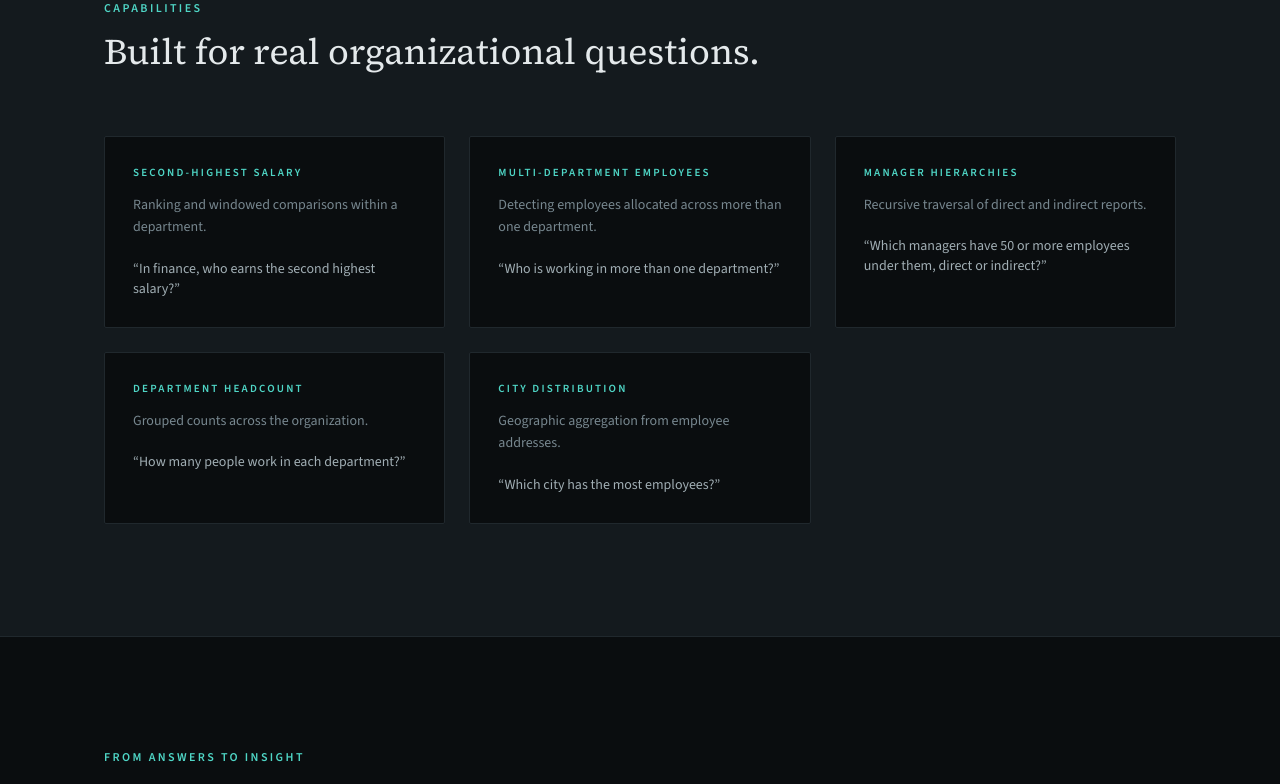
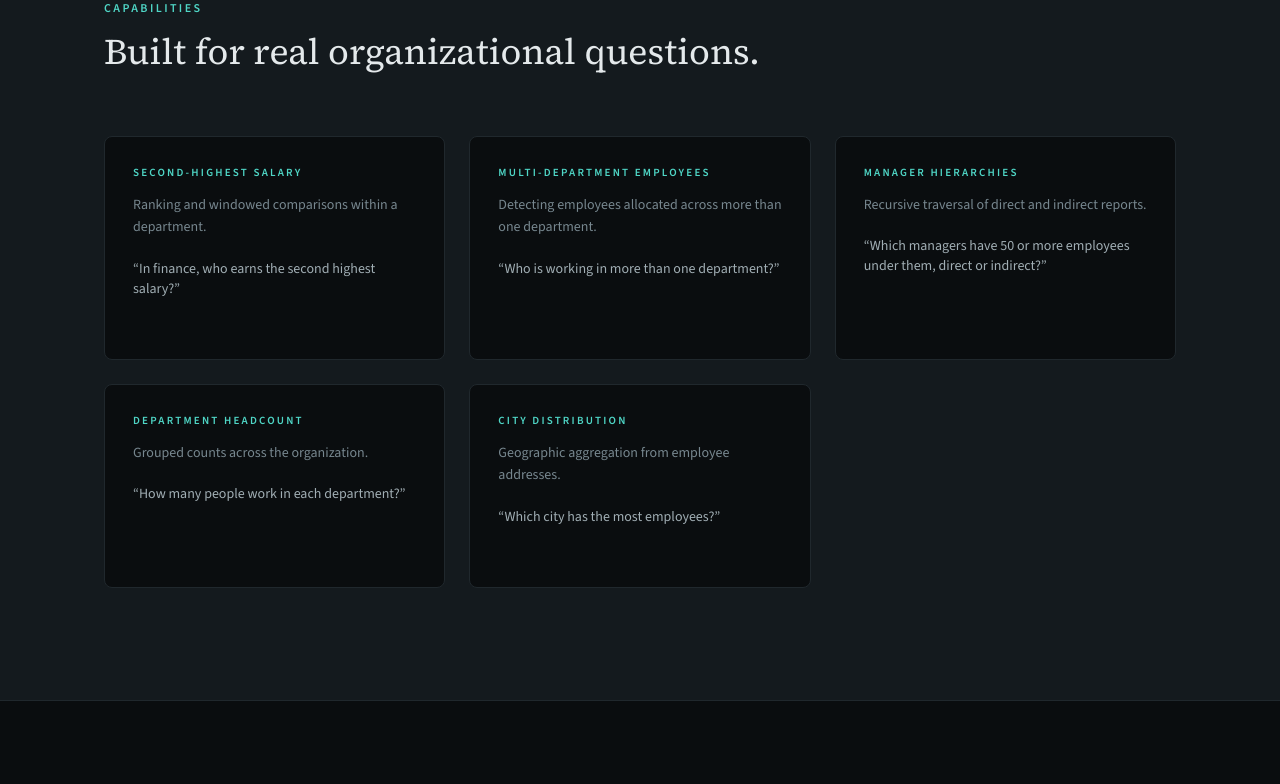
Before and after one commit to SWASTIK0405425/datamind, a Next.js app: page / in a window 1280 px wide. Shown: the part 2385-3169 px from the top of the page. Built offline with nearby package versions, Linux system fonts and the light colour scheme; no server answers.

Commit message:
redesign: example cards with hover lift, reveal stagger, ask-this affordance

```diff
--- a/components/Examples.tsx
+++ b/components/Examples.tsx
@@ -1,6 +1,7 @@
 "use client";
 
 import { askDatabase } from "@/lib/ask-bridge";
+import { Reveal } from "@/components/Reveal";
 
 const EXAMPLES = [
   {
@@ -34,26 +35,34 @@ export function Examples({ onSelect = askDatabase }: { onSelect?: (q: string) =>
   return (
     <section id="examples" className="border-t border-ink-800 bg-ink-900 py-28">
       <div className="section">
+        <Reveal>
           <p className="eyebrow mb-4">Capabilities</p>
           <h2 className="max-w-2xl font-display text-3xl text-ink-100 sm:text-4xl">
             Built for real organizational questions.
           </h2>
+        </Reveal>
 
         <div className="mt-16 grid grid-cols-1 gap-6 sm:grid-cols-2 lg:grid-cols-3">
-          {EXAMPLES.map((ex) => (
+          {EXAMPLES.map((ex, i) => (
+            <Reveal key={ex.title} delay={i * 70} className="h-full">
               <button
-              key={ex.title}
                 onClick={() => onSelect?.(ex.q)}
-              className="group flex flex-col items-start rounded-sm border border-ink-800 bg-ink-950 p-7 text-left transition-colors duration-200 hover:border-accent-500/60"
+                className="group flex h-full w-full flex-col items-start rounded-lg border border-ink-800 bg-ink-950 p-7 text-left transition-all duration-300 ease-standard hover:-translate-y-1 hover:border-accent-500/60 hover:shadow-lift"
               >
                 <span className="text-[11px] font-semibold uppercase tracking-widest2 text-accent-400">
                   {ex.title}
                 </span>
                 <p className="mt-3 text-sm leading-relaxed text-ink-400">{ex.body}</p>
-              <span className="mt-5 text-sm text-ink-300 transition-colors group-hover:text-ink-100">
+                <span className="mt-5 text-sm text-ink-300 transition-colors duration-300 ease-standard group-hover:text-ink-100">
                   “{ex.q}”
                 </span>
+                {/* Arrow that slides in on hover */}
+                <span className="mt-4 inline-flex items-center gap-1 text-xs font-semibold uppercase tracking-widest2 text-accent-400 opacity-0 transition-all duration-300 ease-standard group-hover:opacity-100">
+                  Ask this
+                  <span className="transition-transform duration-300 ease-standard group-hover:translate-x-0.5" aria-hidden="true">→</span>
+                </span>
               </button>
+            </Reveal>
           ))}
         </div>
       </div>
```
Lines whose indentation alone changed are shown as unchanged.
